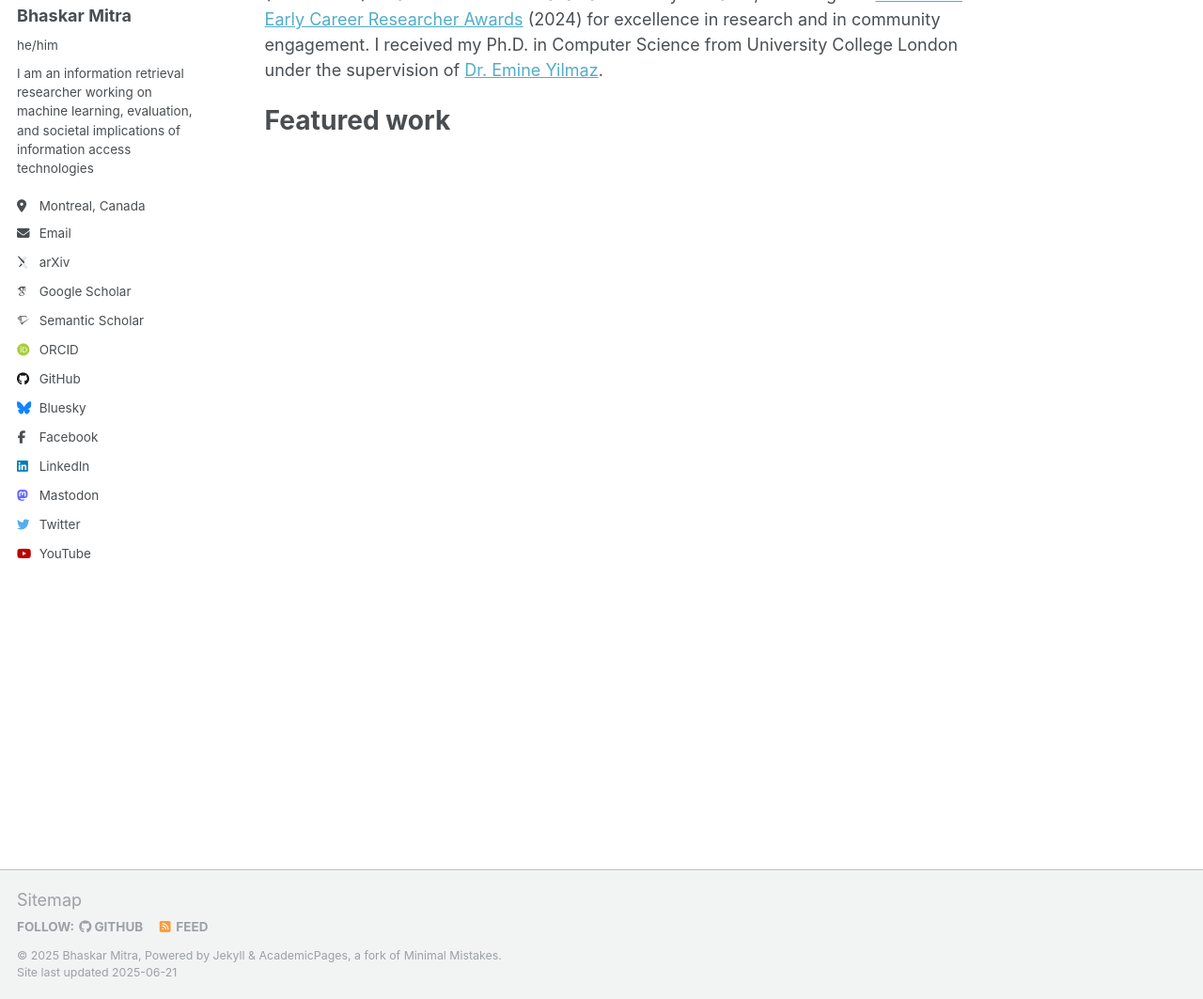
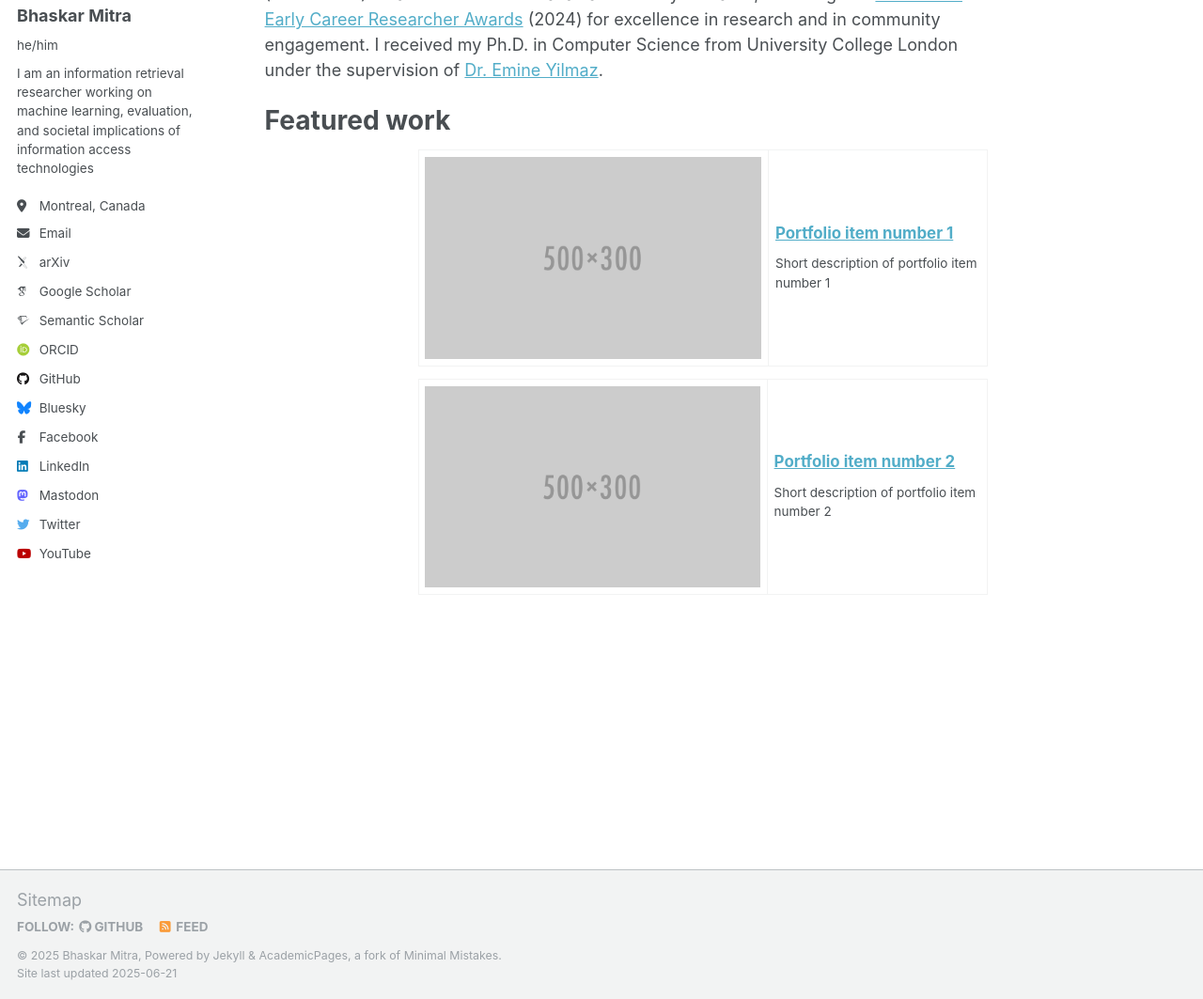
Before and after one commit to bhaskar-mitra/bhaskar-mitra.github.io, a Jekyll site: the page built from _pages/about.md, in a window 1280 px wide and 1359 px high, cut to the strip 296-1359 px from the top of the window. Shown: the whole strip at 94% size. Built offline with Jekyll 4.4.1, drawn with Linux system fonts in a browser that asks for light colours; some web fonts are replaced.

Commit message:
Update about.md

```diff
--- a/_pages/about.md
+++ b/_pages/about.md
@@ -16,3 +16,40 @@ I received my Ph.D. in Computer Science from University College London under the
 
 Featured work
 ======
+
+<div class="archive">
+    <div class="list__item">
+        <article class="archive__item" itemscope itemtype="http://schema.org/CreativeWork">
+            <table border="0">
+              <tr>
+                <td><img src="/images/500x300.png" height="300" /></td>
+                <td>
+                  <h2 class="archive__item-title" itemprop="headline">
+                    <a href="https://bhaskar-mitra.github.io/portfolio/portfolio-1/" rel="permalink">Portfolio item number 1</a>
+                  </h2>
+                  <p class="archive__item-excerpt" itemprop="description">
+                    Short description of portfolio item number 1
+                  </p>
+                </td>
+              </tr>
+            </table>
+        </article>
+    </div>
+    <div class="list__item">
+        <article class="archive__item" itemscope itemtype="http://schema.org/CreativeWork">
+            <table border="0">
+              <tr>
+                <td><img src="/images/500x300.png" height="300" /></td>
+                <td>
+                  <h2 class="archive__item-title" itemprop="headline">
+                    <a href="https://bhaskar-mitra.github.io/portfolio/portfolio-2/" rel="permalink">Portfolio item number 2</a>
+                  </h2>
+                  <p class="archive__item-excerpt" itemprop="description">
+                    Short description of portfolio item number 2
+                  </p>
+                </td>
+              </tr>
+            </table>
+        </article>
+    </div>
+</div>
```
